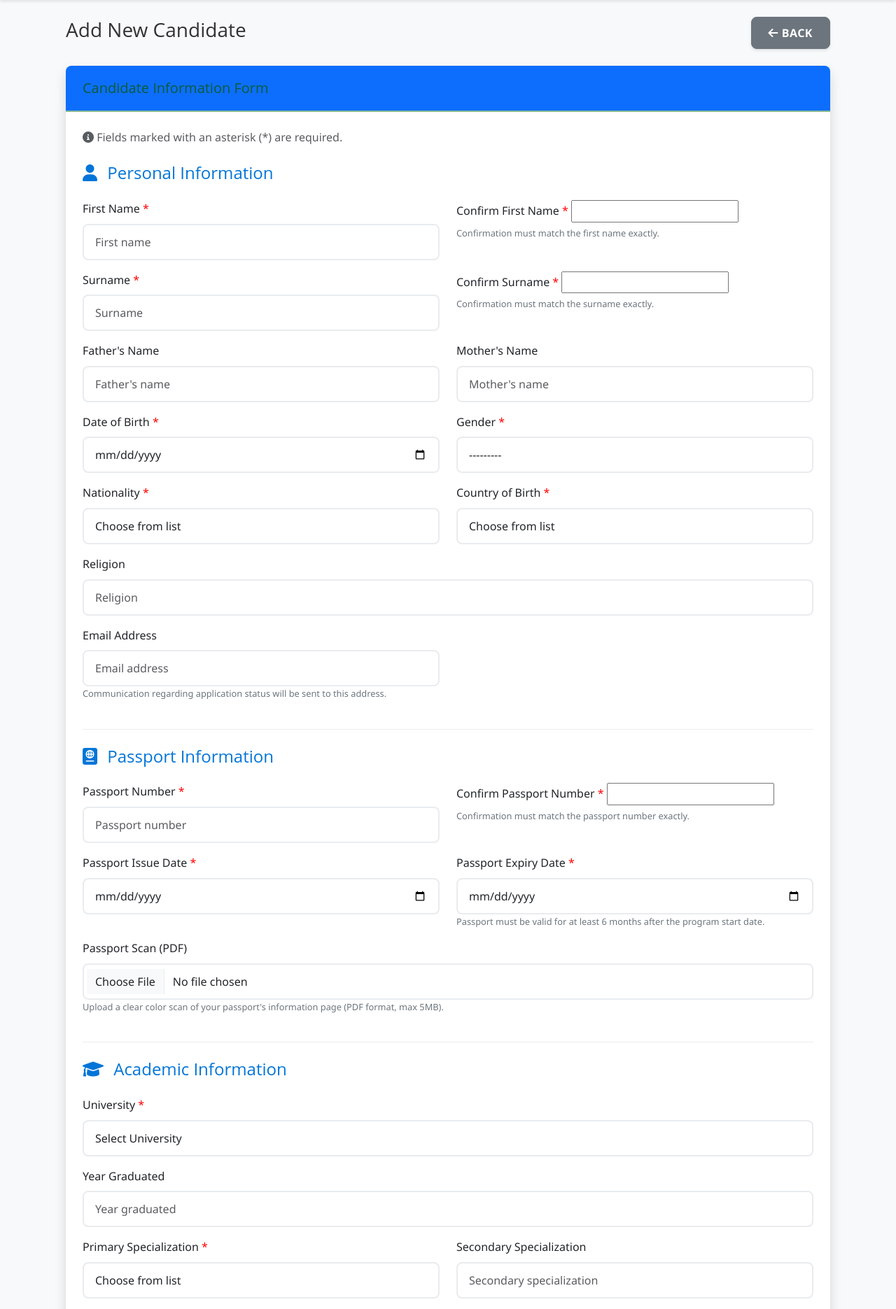
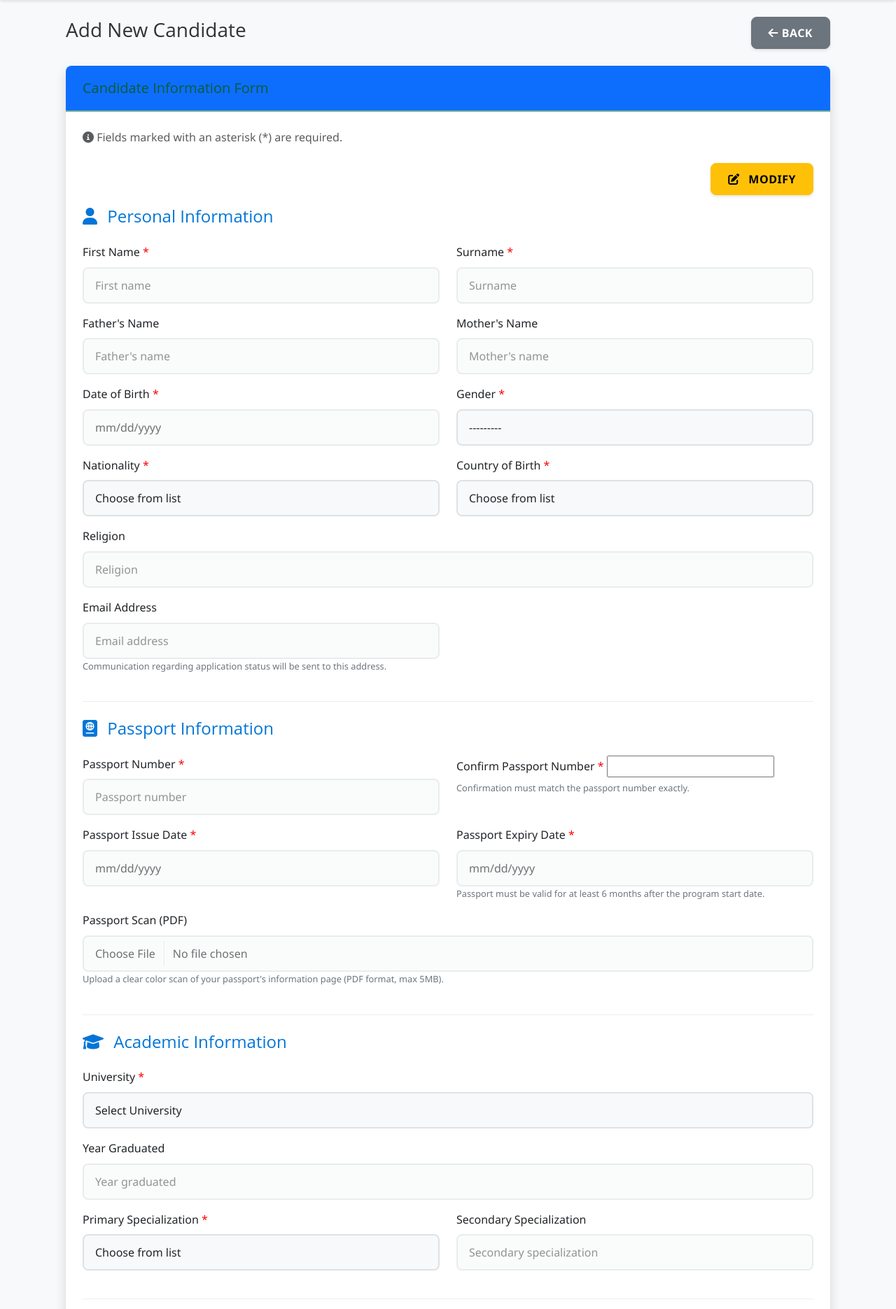
Before and after one commit to Xebec0/AgriDjangoPortal, a Django app: page /candidates/add/ in a window 1280 px wide. Shown: the part 74-1945 px from the top of the page at 70% size. Run offline with Django 4.2, Linux system fonts and the light colour scheme; a user stored in the database is signed in; data comes from the database, SQL or seed files in the repository; both versions use the stored data as it was after the commit; some libraries are stand-ins or nearby versions.

Commit message:
Candidate Edit Form Update
- __Removed confirmation fields__: Eliminated the "Confirm First Name" and "Confirm Surname" fields from both the form definition and template

- __Made fields readonly by default__: All form fields are now locked (readonly/disabled) when the page loads

- __Added Modify button__: A prominent "Modify" button in the top-right that toggles the form between locked and editable states

- __Enhanced user experience__:

  - Button changes from "Modify" to "Cancel" when in edit mode
  - Submit button is hidden by default and only appears when editing
  - Visual feedback with button color changes (warning → secondary)

- __Updated validation__: Removed first name and surname confirmation checks, keeping only passport number confirmation

- __Maintained functionality__: Age calculation and other features still work properly

```diff
--- a/core/forms.py
+++ b/core/forms.py
@@ -268,16 +268,14 @@
 
     # Add custom validation and formatting
     confirm_passport_number = forms.CharField(max_length=20, required=True, label='Confirm Passport Number')
-    confirm_first_name = forms.CharField(max_length=100, required=True)
-    confirm_surname = forms.CharField(max_length=100, required=True)
 
     class Meta:
         model = Candidate
         fields = [
             # Basic information
             'passport_number', 'confirm_passport_number',
-            'first_name', 'confirm_first_name',
-            'last_name', 'confirm_surname',
+            'first_name',
+            'last_name',
             'email',
             'date_of_birth', 'country_of_birth', 'nationality', 'religion',
             'gender',
@@ -297,36 +295,34 @@
             'passport_scan', 'tor', 'nc2_tesda', 'diploma', 'good_moral', 'nbi_clearance',
         ]
         widgets = {
-            'passport_number': forms.TextInput(attrs={'class': 'form-control', 'placeholder': 'Passport number'}),
-            'confirm_passport_number': forms.TextInput(attrs={'class': 'form-control', 'placeholder': 'Confirm passport number'}),
-            'first_name': forms.TextInput(attrs={'class': 'form-control', 'placeholder': 'First name'}),
-            'confirm_first_name': forms.TextInput(attrs={'class': 'form-control', 'placeholder': 'Confirm first name'}),
-            'last_name': forms.TextInput(attrs={'class': 'form-control', 'placeholder': 'Surname'}),
-            'confirm_surname': forms.TextInput(attrs={'class': 'form-control', 'placeholder': 'Confirm surname'}),
-            'email': forms.EmailInput(attrs={'class': 'form-control', 'placeholder': 'Email address'}),
-            'date_of_birth': forms.DateInput(attrs={'class': 'form-control', 'type': 'date'}),
-            'country_of_birth': forms.Select(attrs={'class': 'form-control'}),
-            'nationality': forms.Select(attrs={'class': 'form-control'}),
-            'religion': forms.TextInput(attrs={'class': 'form-control', 'placeholder': 'Religion'}),
-            'gender': forms.Select(attrs={'class': 'form-control'}),
-            'father_name': forms.TextInput(attrs={'class': 'form-control', 'placeholder': "Father's name"}),
-            'mother_name': forms.TextInput(attrs={'class': 'form-control', 'placeholder': "Mother's name"}),
-            'passport_issue_date': forms.DateInput(attrs={'class': 'form-control', 'type': 'date'}),
-            'passport_expiry_date': forms.DateInput(attrs={'class': 'form-control', 'type': 'date'}),
-            'shoes_size': forms.TextInput(attrs={'class': 'form-control', 'placeholder': 'Shoes size'}),
-            'shirt_size': forms.TextInput(attrs={'class': 'form-control', 'placeholder': 'Shirt size'}),
-            'university': forms.Select(attrs={'class': 'form-control'}),
-            'year_graduated': forms.NumberInput(attrs={'class': 'form-control', 'placeholder': 'Year graduated'}),
-            'specialization': forms.Select(attrs={'class': 'form-control'}),
-            'secondary_specialization': forms.TextInput(attrs={'class': 'form-control', 'placeholder': 'Secondary specialization'}),
-            'smokes': forms.Select(attrs={'class': 'form-control'}),
-            'program': forms.Select(attrs={'class': 'form-control'}),
-            'passport_scan': forms.FileInput(attrs={'class': 'form-control', 'accept': '.pdf,.jpg,.jpeg,.png'}),
-            'tor': forms.FileInput(attrs={'class': 'form-control', 'accept': '.pdf'}),
-            'nc2_tesda': forms.FileInput(attrs={'class': 'form-control', 'accept': '.pdf'}),
-            'diploma': forms.FileInput(attrs={'class': 'form-control', 'accept': '.pdf'}),
-            'good_moral': forms.FileInput(attrs={'class': 'form-control', 'accept': '.pdf'}),
-            'nbi_clearance': forms.FileInput(attrs={'class': 'form-control', 'accept': '.pdf'}),
+            'passport_number': forms.TextInput(attrs={'class': 'form-control', 'placeholder': 'Passport number', 'readonly': True}),
+            'confirm_passport_number': forms.TextInput(attrs={'class': 'form-control', 'placeholder': 'Confirm passport number', 'readonly': True}),
+            'first_name': forms.TextInput(attrs={'class': 'form-control', 'placeholder': 'First name', 'readonly': True}),
+            'last_name': forms.TextInput(attrs={'class': 'form-control', 'placeholder': 'Surname', 'readonly': True}),
+            'email': forms.EmailInput(attrs={'class': 'form-control', 'placeholder': 'Email address', 'readonly': True}),
+            'date_of_birth': forms.DateInput(attrs={'class': 'form-control', 'type': 'date', 'readonly': True}),
+            'country_of_birth': forms.Select(attrs={'class': 'form-control', 'disabled': True}),
+            'nationality': forms.Select(attrs={'class': 'form-control', 'disabled': True}),
+            'religion': forms.TextInput(attrs={'class': 'form-control', 'placeholder': 'Religion', 'readonly': True}),
+            'gender': forms.Select(attrs={'class': 'form-control', 'disabled': True}),
+            'father_name': forms.TextInput(attrs={'class': 'form-control', 'placeholder': "Father's name", 'readonly': True}),
+            'mother_name': forms.TextInput(attrs={'class': 'form-control', 'placeholder': "Mother's name", 'readonly': True}),
+            'passport_issue_date': forms.DateInput(attrs={'class': 'form-control', 'type': 'date', 'readonly': True}),
+            'passport_expiry_date': forms.DateInput(attrs={'class': 'form-control', 'type': 'date', 'readonly': True}),
+            'shoes_size': forms.TextInput(attrs={'class': 'form-control', 'placeholder': 'Shoes size', 'readonly': True}),
+            'shirt_size': forms.TextInput(attrs={'class': 'form-control', 'placeholder': 'Shirt size', 'readonly': True}),
+            'university': forms.Select(attrs={'class': 'form-control', 'disabled': True}),
+            'year_graduated': forms.NumberInput(attrs={'class': 'form-control', 'placeholder': 'Year graduated', 'readonly': True}),
+            'specialization': forms.Select(attrs={'class': 'form-control', 'disabled': True}),
+            'secondary_specialization': forms.TextInput(attrs={'class': 'form-control', 'placeholder': 'Secondary specialization', 'readonly': True}),
+            'smokes': forms.Select(attrs={'class': 'form-control', 'disabled': True}),
+            'program': forms.Select(attrs={'class': 'form-control', 'disabled': True}),
+            'passport_scan': forms.FileInput(attrs={'class': 'form-control', 'accept': '.pdf,.jpg,.jpeg,.png', 'disabled': True}),
+            'tor': forms.FileInput(attrs={'class': 'form-control', 'accept': '.pdf', 'disabled': True}),
+            'nc2_tesda': forms.FileInput(attrs={'class': 'form-control', 'accept': '.pdf', 'disabled': True}),
+            'diploma': forms.FileInput(attrs={'class': 'form-control', 'accept': '.pdf', 'disabled': True}),
+            'good_moral': forms.FileInput(attrs={'class': 'form-control', 'accept': '.pdf', 'disabled': True}),
+            'nbi_clearance': forms.FileInput(attrs={'class': 'form-control', 'accept': '.pdf', 'disabled': True}),
         }
 
     def __init__(self, *args, **kwargs):
@@ -396,23 +392,9 @@
         passport_number = cleaned_data.get("passport_number")
         confirm_passport_number = cleaned_data.get("confirm_passport_number")
 
-        first_name = cleaned_data.get("first_name")
-        confirm_first_name = cleaned_data.get("confirm_first_name")
-
-        last_name = cleaned_data.get("last_name")
-        confirm_surname = cleaned_data.get("confirm_surname")
-
         # Validate matching passport numbers
         if passport_number and confirm_passport_number and passport_number != confirm_passport_number:
             self.add_error('confirm_passport_number', "Passport numbers do not match")
-
-        # Validate matching first names
-        if first_name and confirm_first_name and first_name != confirm_first_name:
-            self.add_error('confirm_first_name', "First names do not match")
-
-        # Validate matching surnames
-        if last_name and confirm_surname and last_name != confirm_surname:
-            self.add_error('confirm_surname', "Surnames do not match")
 
         return cleaned_data
 
--- a/templates/candidate_form.html
+++ b/templates/candidate_form.html
@@ -49,6 +85,13 @@
                 <i class="fas fa-info-circle"></i> Fields marked with an asterisk (*) are required.
             </p>
 
+            <!-- Modify Button -->
+            <div class="d-flex justify-content-end mb-3">
+                <button type="button" id="modifyBtn" class="btn btn-warning">
+                    <i class="fas fa-edit me-2"></i> Modify
+                </button>
+            </div>
+
             <form method="post" enctype="multipart/form-data" novalidate>
                 {% csrf_token %}
 
@@ -68,31 +111,11 @@
                         </div>
 
                         <div class="col-md-6 mb-3 required-field">
-                            <label for="{{ form.confirm_first_name.id_for_label }}" class="form-label">Confirm First Name</label>
-                            {{ form.confirm_first_name }}
-                            {% if form.confirm_first_name.errors %}
-                                <div class="text-danger">{{ form.confirm_first_name.errors }}</div>
-                            {% endif %}
-                            <div class="help-text">Confirmation must match the first name exactly.</div>
-                        </div>
-                    </div>
-
-                    <div class="row">
-                        <div class="col-md-6 mb-3 required-field">
                             <label for="{{ form.last_name.id_for_label }}" class="form-label">Surname</label>
                             {{ form.last_name }}
                             {% if form.last_name.errors %}
                                 <div class="text-danger">{{ form.last_name.errors }}</div>
                             {% endif %}
-                        </div>
-
-                        <div class="col-md-6 mb-3 required-field">
-                            <label for="{{ form.confirm_surname.id_for_label }}" class="form-label">Confirm Surname</label>
-                            {{ form.confirm_surname }}
-                            {% if form.confirm_surname.errors %}
-                                <div class="text-danger">{{ form.confirm_surname.errors }}</div>
-                            {% endif %}
-                            <div class="help-text">Confirmation must match the surname exactly.</div>
                         </div>
                     </div>
 
@@ -427,6 +450,59 @@
 <script>
     // Form validation
     document.addEventListener('DOMContentLoaded', function() {
+        // Get form elements
+        const modifyBtn = document.getElementById('modifyBtn');
+        const submitBtn = document.querySelector('button[type="submit"]');
+        const form = document.querySelector('form');
+        const allInputs = form.querySelectorAll('input, select, textarea');
+        const allFileInputs = form.querySelectorAll('input[type="file"]');
+
+        let isModifyMode = false;
+        let originalValues = {};
+
+        // Store original values when page loads
+        function storeOriginalValues() {
+            originalValues = {};
+            allInputs.forEach(function(input) {
+                if (input.type === 'file') {
+                    // For file inputs, store the filename or empty if no file
+                    originalValues[input.id] = input.files.length > 0 ? input.files[0].name : '';
+                } else if (input.tagName.toLowerCase() === 'select') {
+                    originalValues[input.id] = input.value;
+                } else {
+                    originalValues[input.id] = input.value;
+                }
+            });
+        }
+
+        // Restore original values
+        function restoreOriginalValues() {
+            allInputs.forEach(function(input) {
+                if (input.type === 'file') {
+                    // For file inputs, we can't restore the actual file, but we can clear it
+                    input.value = '';
+                } else if (input.tagName.toLowerCase() === 'select') {
+                    input.value = originalValues[input.id] || '';
+                } else {
+                    input.value = originalValues[input.id] || '';
+                }
+            });
+
+            // Recalculate age if date of birth was changed
+            if (originalValues['{{ form.date_of_birth.id_for_label }}']) {
+                const age = calculateAge(originalValues['{{ form.date_of_birth.id_for_label }}']);
+                calculatedAge.textContent = age;
+                ageDisplay.style.display = 'block';
+            }
+        }
+
+        // Initially disable submit button and set fields as readonly
+        submitBtn.disabled = true;
+        submitBtn.style.display = 'none';
+
+        // Store original values on page load
+        storeOriginalValues();
+
         // Calculate age when date of birth is entered
         const dateOfBirthField = document.getElementById('{{ form.date_of_birth.id_for_label }}');
         const ageDisplay = document.getElementById('age-display');
@@ -462,35 +538,67 @@
             ageDisplay.style.display = 'block';
         }
 
-        // Confirm matching fields
-        const form = document.querySelector('form');
+        // Modify button click handler
+        modifyBtn.addEventListener('click', function() {
+            if (!isModifyMode) {
+                // Enter modify mode
+                isModifyMode = true;
+                modifyBtn.innerHTML = '<i class="fas fa-times me-2"></i> Cancel';
+                modifyBtn.classList.remove('btn-warning');
+                modifyBtn.classList.add('btn-secondary');
+                submitBtn.disabled = false;
+                submitBtn.style.display = 'inline-block';
+
+                // Enable all form fields
+                allInputs.forEach(function(input) {
+                    if (input.type === 'file') {
+                        input.disabled = false;
+                    } else if (input.tagName.toLowerCase() === 'select') {
+                        input.disabled = false;
+                    } else {
+                        input.readOnly = false;
+                    }
+                });
+
+                // Add visual indication that fields are editable
+                form.classList.add('modify-mode');
+            } else {
+                // Exit modify mode - restore original values
+                restoreOriginalValues();
+
+                isModifyMode = false;
+                modifyBtn.innerHTML = '<i class="fas fa-edit me-2"></i> Modify';
+                modifyBtn.classList.remove('btn-secondary');
+                modifyBtn.classList.add('btn-warning');
+                submitBtn.disabled = true;
+                submitBtn.style.display = 'none';
+
+                // Disable all form fields
+                allInputs.forEach(function(input) {
+                    if (input.type === 'file') {
+                        input.disabled = true;
+                    } else if (input.tagName.toLowerCase() === 'select') {
+                        input.disabled = true;
+                    } else {
+                        input.readOnly = true;
+                    }
+                });
+
+                // Remove visual indication
+                form.classList.remove('modify-mode');
+            }
+        });
+
+        // Form submission validation (only for passport confirmation)
         form.addEventListener('submit', function(event) {
-            const firstName = document.getElementById('{{ form.first_name.id_for_label }}').value;
-            const confirmFirstName = document.getElementById('{{ form.confirm_first_name.id_for_label }}').value;
-            const lastName = document.getElementById('{{ form.last_name.id_for_label }}').value;
-            const confirmLastName = document.getElementById('{{ form.confirm_surname.id_for_label }}').value;
-            const passport = document.getElementById('{{ form.passport_number.id_for_label }}').value;
-            const confirmPassport = document.getElementById('{{ form.confirm_passport_number.id_for_label }}').value;
+            if (isModifyMode) {
+                const passport = document.getElementById('{{ form.passport_number.id_for_label }}').value;
+                const confirmPassport = document.getElementById('{{ form.confirm_passport_number.id_for_label }}').value;
 
-            let hasError = false;
-
-            if (firstName !== confirmFirstName) {
-                alert('First name and confirmation do not match.');
-                hasError = true;
-            }
-
-            if (lastName !== confirmLastName) {
-                alert('Surname and confirmation do not match.');
-                hasError = true;
-            }
-
-            if (passport !== confirmPassport) {
-                alert('Passport number and confirmation do not match.');
-                hasError = true;
-            }
-
-            if (hasError) {
-                event.preventDefault();
+                if (passport !== confirmPassport) {
+                    alert('Passport number and confirmation do not match.');
+                    event.preventDefault();
+                }
             }
         });
     });
```
Also changed, not shown: other parts of templates/candidate_form.html (+36 -0 lines), db.sqlite3, 1 other file.
